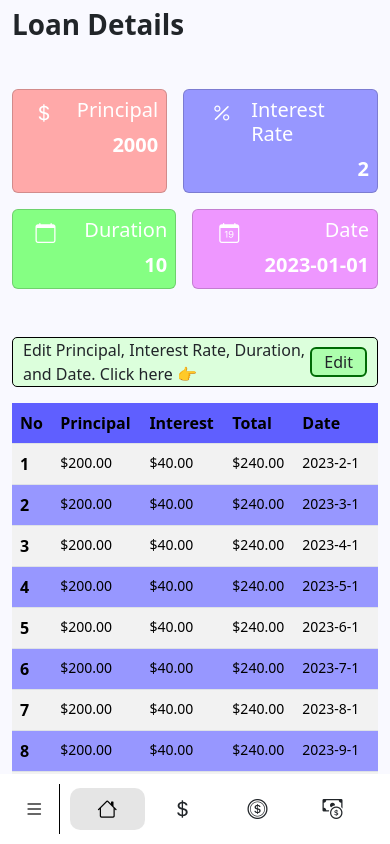
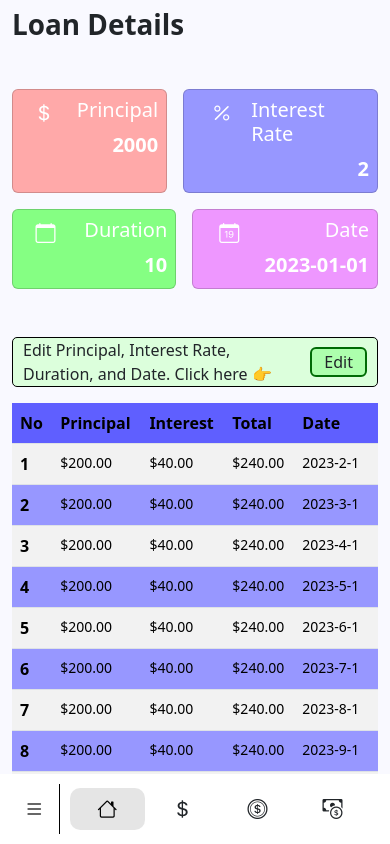
Before and after one commit to sokhaimeach/Depreciation_Website, an Angular app: page /menu/loan1 in a window 390 px wide. Built offline with nearby package versions, Linux system fonts and the light colour scheme.

Commit message:
update edit form

```diff
--- a/src/app/loan1/loan1.css
+++ b/src/app/loan1/loan1.css
@@ -52,6 +52,12 @@
 .txt-margin {
     margin-top: 0px !important;
 }
+.card-width1 {
+    width: 80% !important;
+}
+.card-width2 {
+    width: 20% !important;
+}
 table {
     margin-bottom: 100px !important;
 }
--- a/src/app/loan1/loan1.html
+++ b/src/app/loan1/loan1.html
@@ -17,10 +17,10 @@
 
     <div class="collapses mt-5 mb-3 d-flex flex-column gap-3" [style.height]="height()">
         <div class="row d-flex align-items-center justify-content-between mt-2 txt-margin">
-            <div class="col-11 d-flex align-items-center">
+            <div class="col-11 d-flex align-items-center card-width1">
                 Edit Principal, Interest Rate, Duration, and Date. Click here 👉
             </div>
-            <div class="col-1 d-flex align-items-center justify-content-end">
+            <div class="col-1 d-flex align-items-center justify-content-end card-width2">
                 <button class="btn btn-edit d-flex align-items-center" type="button"
                     (click)="toggleHeight()">Edit</button>
             </div>
```
